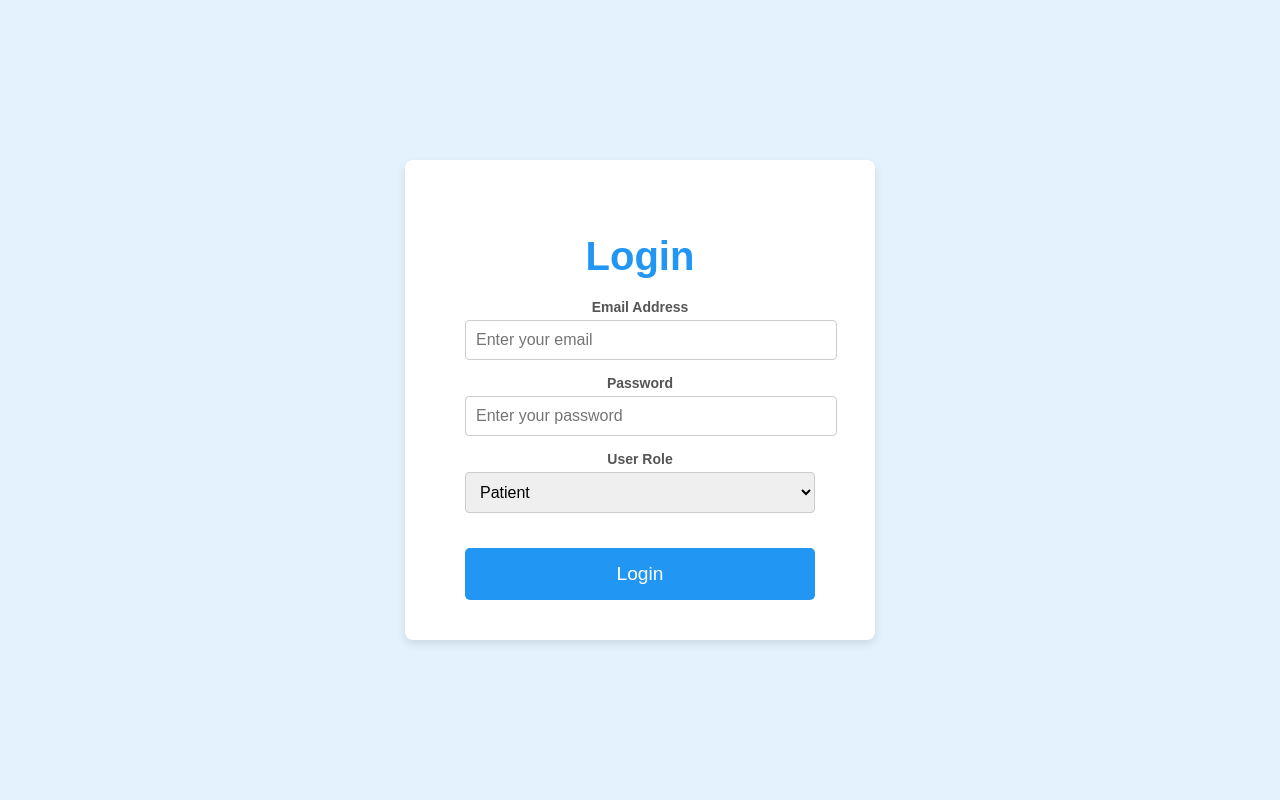
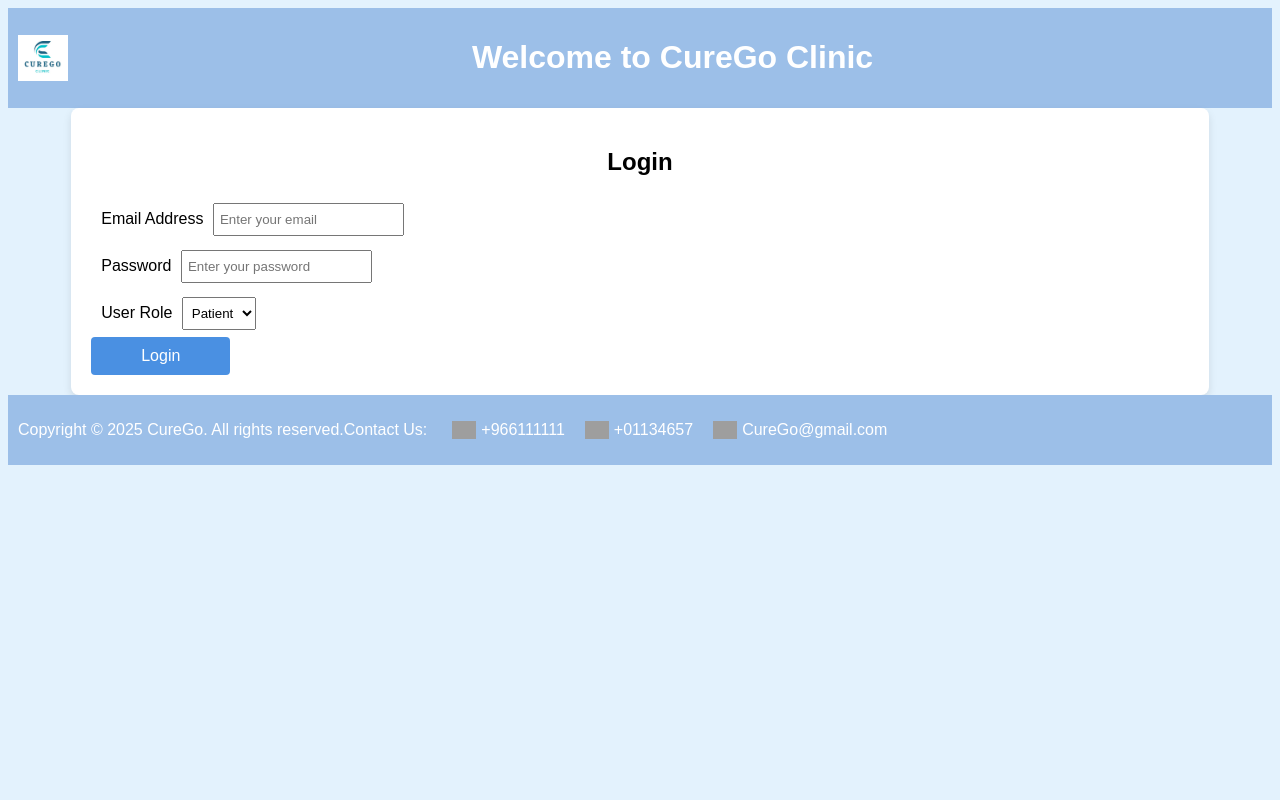
Before and after one commit to Jana18kh/webProject, a PHP site: page /Login.html in a window 1280 px wide. Run offline with PHP 8.4, Linux system fonts and the light colour scheme; grey boxes are pictures that could not be loaded.

Commit message:
update css

```diff
--- a/login.html
+++ b/login.html
@@ -1,131 +1,91 @@
 <!DOCTYPE html>
 <html>
   <head>
-    <link rel="stylesheet" href="style.css">
-    <meta charset="UTF-8">
+    <link rel="stylesheet" href="style.css" />
+    <meta charset="UTF-8" />
     <title>Login Page</title>
-
-
-    <style>
-    body{
-       font-family: Arial, sans-serif;
-            background-color: #e3f2fd;
-            display: flex;
-            justify-content: center;
-            align-items: center;
-            height: 100vh;
-            margin: 0;
-    }
-    .loginContainer{
-         background-color: #fff;
-            padding: 40px 60px;
-            border-radius: 8px;
-            box-shadow: 0 4px 8px rgba(0, 0, 0, 0.1);
-            width: 350px;
-            text-align: center;
-
-    }
-     .loginContainer h2 {
-         color: #2196f3;
-         font-size: 2.5em;
-         text-align: center;
-         margin-bottom: 20px;
-        }
-
-        .loginInput {
-            margin-bottom: 15px;
-        }
-
-        .loginInput label {
-            font-size: 14px;
-            margin-bottom: 5px;
-            display: block;
-            color: #555;
-
-        }
-
-        .loginInput input, .loginInput select {
-            width: 100%;
-            padding: 10px;
-            font-size: 16px;
-            border-radius: 4px;
-            border: 1px solid #ccc;
-        }
-
-        .loginInput input:focus, .loginInput select:focus {
-            border-color: #4a90e2;
-            outline: none;
-        }
-
-        .btn {
-            display: inline-block;
-            padding: 15px 25px;
-            background-color: #2196f3;
-            color: white;
-            font-size: 1.2em;
-            text-decoration: none;
-            border-radius: 5px;
-            width: 100%;
-            margin-top: 20px;
-        }
-
-        .btn:hover {
-            background-color: #1976d2;
-        }
-
-    </style>
-
-
-
   </head>
   <body>
-
-<div class="loginContainer">
+    <header>
+      <img src="logo.jpg" alt="CureGo Clinic Logo" class="logo" />
+      <h1>Welcome to CureGo Clinic</h1>
+    </header>
+    <div class="container">
       <h2>Login</h2>
       <form id="loginForm">
-        <div class="loginInput">
+        <div>
           <label for="email">Email Address</label>
-            <input type="email" id="email" name="email" required placeholder="Enter your email">
+          <input
+            type="email"
+            id="email"
+            name="email"
+            required
+            placeholder="Enter your email"
+          />
         </div>
-
-        <div class="loginInput">
+        <div>
           <label for="password">Password</label>
-            <input type="password" id="password" name="password" required placeholder="Enter your password">
+          <input
+            type="password"
+            id="password"
+            name="password"
+            required
+            placeholder="Enter your password"
+          />
         </div>
-
-        <div class="loginInput">
+        <div>
           <label for="role">User Role</label>
           <select id="role" name="role" required>
             <option value="patient">Patient</option>
             <option value="doctor">Doctor</option>
           </select>
         </div>
-
-        <button type="submit" class="btn">Login</button>
+        <button type="submit">Login</button>
       </form>
     </div>
-
+    <footer>
+        <div class="footer-container">
+          <p class="copyright">
+            Copyright &copy; 2025 CureGo. All rights reserved.
+          </p>
+          <div class="contact-info">
+            <p>Contact Us:</p>
+            <div class="contact-item">
+              <img src="phone.png" alt="Phone Icon" class="icon" />
+              <span>+966111111</span>
+            </div>
+            <div class="contact-item">
+              <img src="telephone2.png" alt="Mobile Icon" class="icon" />
+              <span>+01134657</span>
+            </div>
+            <div class="contact-item">
+              <img src="Email.png" alt="Email Icon" class="icon" />
+              <span>CureGo@gmail.com</span>
+            </div>
+          </div>
+        </div>
+      </footer>
     <script>
-    document.getElementById('loginForm').addEventListener('submit', function(event) {
+      document
+        .getElementById("loginForm")
+        .addEventListener("submit", function (event) {
           event.preventDefault();
 
           // Get the values
-        const email = document.getElementById('email').value;
-        const role = document.getElementById('role').value;
+          const email = document.getElementById("email").value;
+          const role = document.getElementById("role").value;
 
           // Store the values in localStorage
-        localStorage.setItem('email', email);
-        localStorage.setItem('role', role);
+          localStorage.setItem("email", email);
+          localStorage.setItem("role", role);
 
           // Redirect the user to the appropriate homepage
-        if (role === 'patient') {
-            window.location.href = 'patientHomepage.html';
-        } else if (role === 'doctor') {
-            window.location.href = 'doctor-homepage.html';
+          if (role === "patient") {
+            window.location.href = "patientHomepage.html";
+          } else if (role === "doctor") {
+            window.location.href = "doctor-homepage.html";
           }
         });
     </script>
-
-
   </body>
 </html>
--- a/style.css
+++ b/style.css
@@ -1,25 +1,22 @@
-
 body {
   font-family: Arial, sans-serif;
-  background-color: #0e294f;
-  color: #000;
+  background-color: #e3f2fd;
 }
 
-
-header, footer {
+header,
+footer {
   background-color: #9cbfe8;
   color: white;
   text-align: center;
   padding: 10px;
-  font-family: 'Times New Roman', Times, serif;
   display: flex;
   align-items: center;
 }
 
-header h1, footer p {
+header h1,
+footer p {
   flex: 1;
 }
-
 
 .footer-container {
   display: flex;
@@ -50,92 +47,39 @@ header h1, footer p {
   margin-right: 5px;
 }
 
-
 .container {
-  border: 1px solid #0000FF;
+  background-color: #ffffff;
+  border-radius: 8px;
+  box-shadow: 0 4px 8px rgba(0, 0, 0, 0.1);
+  width: auto;
+  max-width: 90%;
+  margin: 0 auto;
+  display: flex;
+  flex-direction: column;
+  justify-content:center;
+  align-items: left;
+  text-align:left;
   padding: 20px;
-  width: 80%;
-  max-width: 800px;
-  margin: 20px auto;
-  background-color: rgb(202, 240, 233);
-  border-radius: 5px;
+  align-self: flex-start;
+  box-sizing: border-box;
 }
 
-h1 {
+h2 {
   text-align: center;
   font-weight: bold;
 }
-
-
-.form-group {
-  margin-bottom: 15px;
-}
-
-label {
-  display: block;
-  font-weight: bold;
-  margin-bottom: 5px;
-}
-
-input[type="text"], input[type="number"] {
-  width: 30%;
-  padding: 5px;
-  box-sizing: border-box;
-}
-
-.gender-options, .medications-options {
-  margin-left: 20px;
-}
-
-.gender-options label, .medications-options label {
-  font-weight: normal;
-}
-
 
 button:hover {
   background-color: #5858f8;
 }
 
-/* Login Container */
-.login-container {
-  background-color: #fff;
-  padding: 20px;
-  border-radius: 8px;
-  box-shadow: 0 4px 8px rgba(0, 0, 0, 0.1);
-  width: 300px;
+form *{
+  padding: 7px 5px;
 }
 
-.login-container h2 {
-  text-align: center;
-  margin-bottom: 20px;
-}
-
-.input-group {
-  margin-bottom: 15px;
-}
-
-.input-group label {
-  font-size: 14px;
-  margin-bottom: 5px;
-  display: block;
-}
-
-.input-group input, .input-group select {
-  width: 100%;
-  padding: 10px;
-  font-size: 16px;
-  border-radius: 4px;
-  border: 1px solid #ccc;
-}
-
-.input-group input:focus, .input-group select:focus {
-  border-color: #4a90e2;
-  outline: none;
-}
-
-.btn {
-  width: 100%;
-  padding: 10px;
+input[type="submit"] , button[type="submit"], button[type="button"] {
+  width: auto;
+  padding: 10px 50px;
   background-color: #4a90e2;
   color: white;
   border: none;
```
Also changed, not shown: other parts of style.css (+6 -57 lines), Homepage.html (+23 -87 lines), appointmentBooking.html (+38 -32 lines), doctorHomepage.html (+46 -41 lines), patiantM.html (+6 -6 lines), patientHomepage.html (+5 -5 lines). Lines whose indentation alone changed are shown as unchanged.
